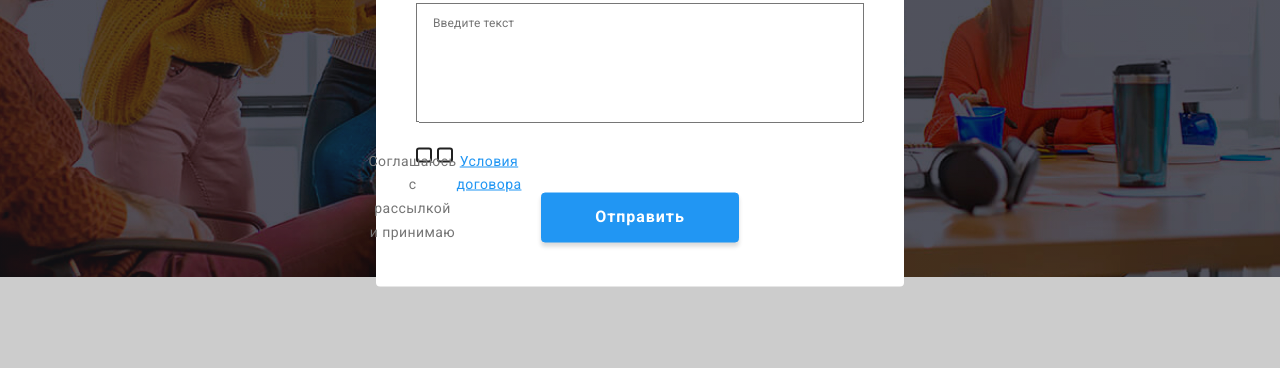
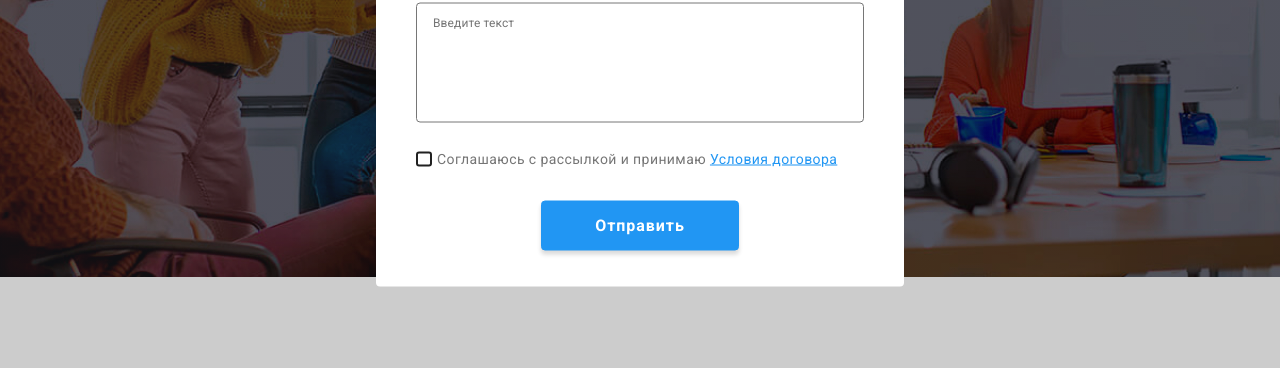
Before and after one commit to YehorRyltsov/goit-markup-hw-06, a plain HTML site: page index.html in a window 1280 px wide. Both pictures are taken after a click on the button "Зазать услугу". Shown: the part 404-772 px from the top of the page. Drawn offline with nearby package versions, Linux system fonts and the light colour scheme.

Commit message:
dz6 ver1.04

```diff
--- a/css/styles.css
+++ b/css/styles.css
@@ -763,6 +763,7 @@ img {
   border: 1px solid rgba(0, 0, 0, 0.1);
   padding: 5px;
   fill: #000000;
+  cursor: pointer;
 }
 .modal-close-btn:focus {
   fill: #2196f3;
@@ -859,6 +860,8 @@ img {
   line-height: 14px;
   letter-spacing: 0.01em;
   resize: none;
+  border=color: 1px solid rgba(33, 33, 33, 0.2);
+  border-radius: 4px;
   transition: border-color 250ms, fill 250ms;
   transition-timing-function: cubic-bezier(0.4, 0, 0.2, 1);
 }
@@ -888,14 +891,16 @@ img {
   color: #757575;
   text-align: center;
   align-items: center;
+  cursor: pointer;
 }
 .check-icon {
   fill: transparent;
 }
-.modal-check-text span {
+.modal-vis-check {
   display: flex;
   width: 16px;
   height: 15px;
+  padding-top: 2px;
   border-radius: 3px;
   border: 2px solid #212121;
   margin-right: 5px;
@@ -906,10 +911,10 @@ img {
   text-decoration-line: underline;
   color: #2196f3;
 }
-.modal-chekid:checked + .modal-check-text span {
+.modal-chekid:checked + .modal-check-text .modal-vis-check {
   background-color: #2196f3;
   border: 2px solid #2196f3;
 }
-.modal-chekid:checked + .modal-check-text .check-icon {
+.modal-chekid:checked + .modal-check-text .modal-vis-check svg {
   fill: #ffffff;
 }
--- a/index.html
+++ b/index.html
@@ -608,12 +608,12 @@
               value="policy"
             />
             <label for="modal-chekid" class="modal-check-text">
-              <span>
+              <span class="modal-vis-check">
                 <svg class="check-icon" width="11" height="8">
                   <use href="./images/icon2.svg#icon-check"></use>
                 </svg>
               </span>
-              <span>
+              <span class="modal-licen-text">
                 Соглашаюсь с рассылкой и принимаю
                 <a href=""> Условия договора</a>
               </span>
```
